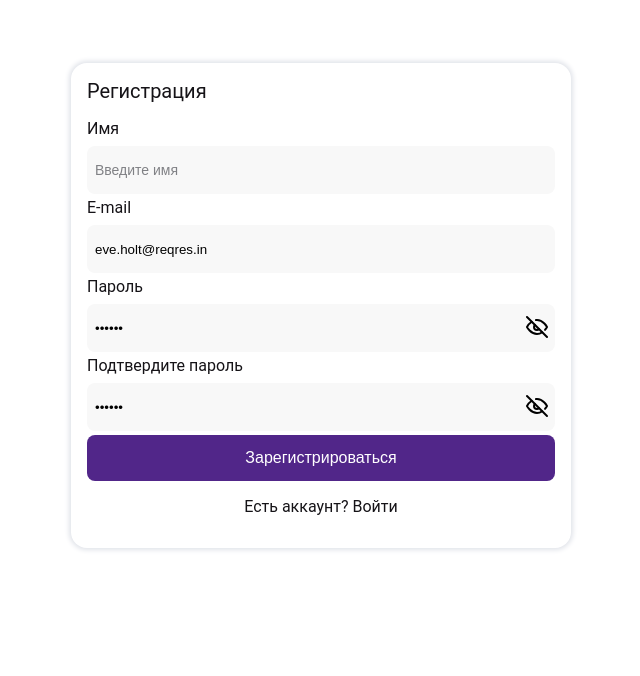
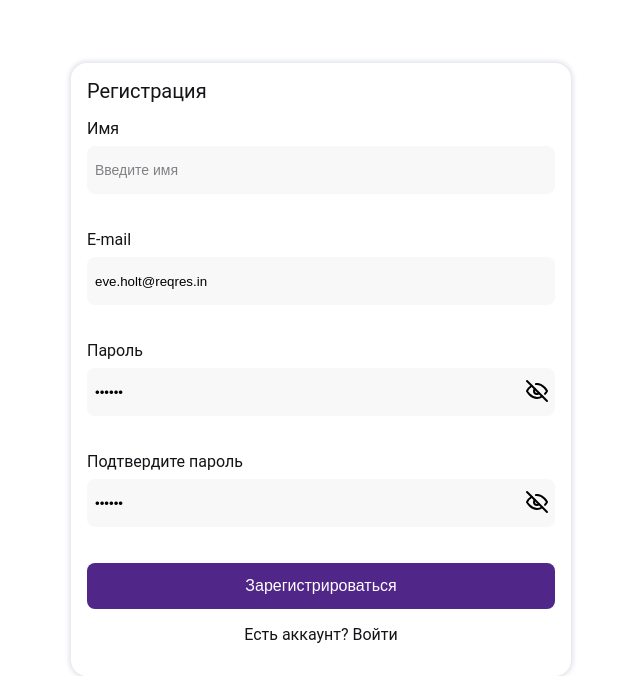
Before and after one commit to metastasio/agTestTask, a React (Vite) app: page /register in a window 1280 px wide. Shown: the part 192-868 px from the top of the page, without its empty margins (319-959 px from the left). Before the commit the page ends 800 px from the top, so only its background shows below. Built offline with nearby package versions, Linux system fonts and the light colour scheme.

Commit message:
Add styles on validation error

```diff
--- a/src/Components/Form/InputElements/InputItem.tsx
+++ b/src/Components/Form/InputElements/InputItem.tsx
@@ -1,3 +1,4 @@
+import cn from 'classnames';
 import { useFormContext } from 'react-hook-form';
 
 import styles from './inputelements.module.css';
@@ -20,13 +21,21 @@ export const InputItem = (props: InputProps) => {
         {label}
       </label>
       <input
-        className={styles.form_input}
+        className={cn(styles.form_input, {
+          [styles.error]: error,
+        })}
         id={name}
         type={type}
         placeholder={placeholder}
         {...register(name)}
       />
-      {error && <p role='alert'>{error}</p>}
+      <div className={styles.input_error_wrapper}>
+        {error && (
+          <p className={styles.input_error} role='alert'>
+            {error}
+          </p>
+        )}
+      </div>
     </>
   );
 };
--- a/src/Components/Form/InputElements/InputPassword.tsx
+++ b/src/Components/Form/InputElements/InputPassword.tsx
@@ -1,3 +1,4 @@
+import cn from 'classnames';
 import { useState } from 'react';
 import { useFormContext } from 'react-hook-form';
 
@@ -26,7 +27,9 @@ export const InputPassword = (props: InputPasswordProps) => {
       </label>
       <div className={styles.form_input_wrapper}>
         <input
-          className={styles.form_input}
+          className={cn(styles.form_input, {
+            [styles.error]: error,
+          })}
           id={name}
           type={typePassword}
           placeholder={placeholder}
@@ -52,7 +55,13 @@ export const InputPassword = (props: InputPasswordProps) => {
           )}
         </button>
       </div>
-      {error && <p role='alert'>{error}</p>}
+      <div className={styles.input_error_wrapper}>
+        {error && (
+          <p className={styles.input_error} role='alert'>
+            {error}
+          </p>
+        )}
+      </div>
     </>
   );
 };
--- a/src/Components/Form/InputElements/inputelements.module.css
+++ b/src/Components/Form/InputElements/inputelements.module.css
@@ -32,11 +32,11 @@
   right: 0;
 }
 
-.form_input_error {
+.input_error_wrapper {
   margin: 0;
   margin-bottom: 16px;
   padding: 0;
-  height: 10px;
+  height: 16px;
   font-size: 10px;
   color: var(--accent);
 }
@@ -49,3 +49,18 @@
   width: 24px;
   height: 24px;
 }
+
+.input_error {
+  margin: 0;
+  padding: 0;
+}
+
+.error {
+  border: 1px solid var(--accent);
+  &:focus-visible {
+    border: 1px solid var(--accent);
+  }
+  &:focus {
+    border: 1px solid var(--accent);
+  }
+}
```
